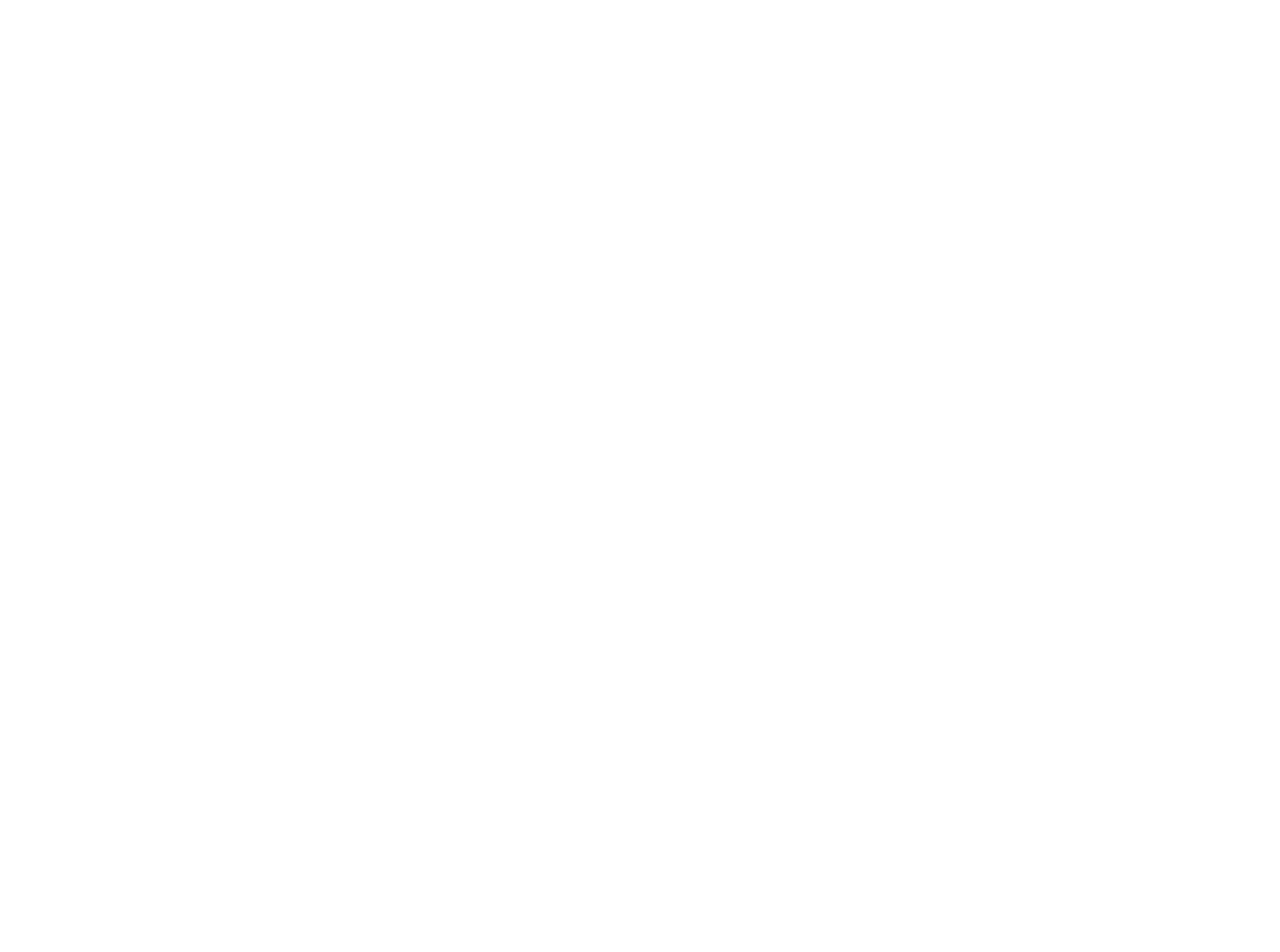
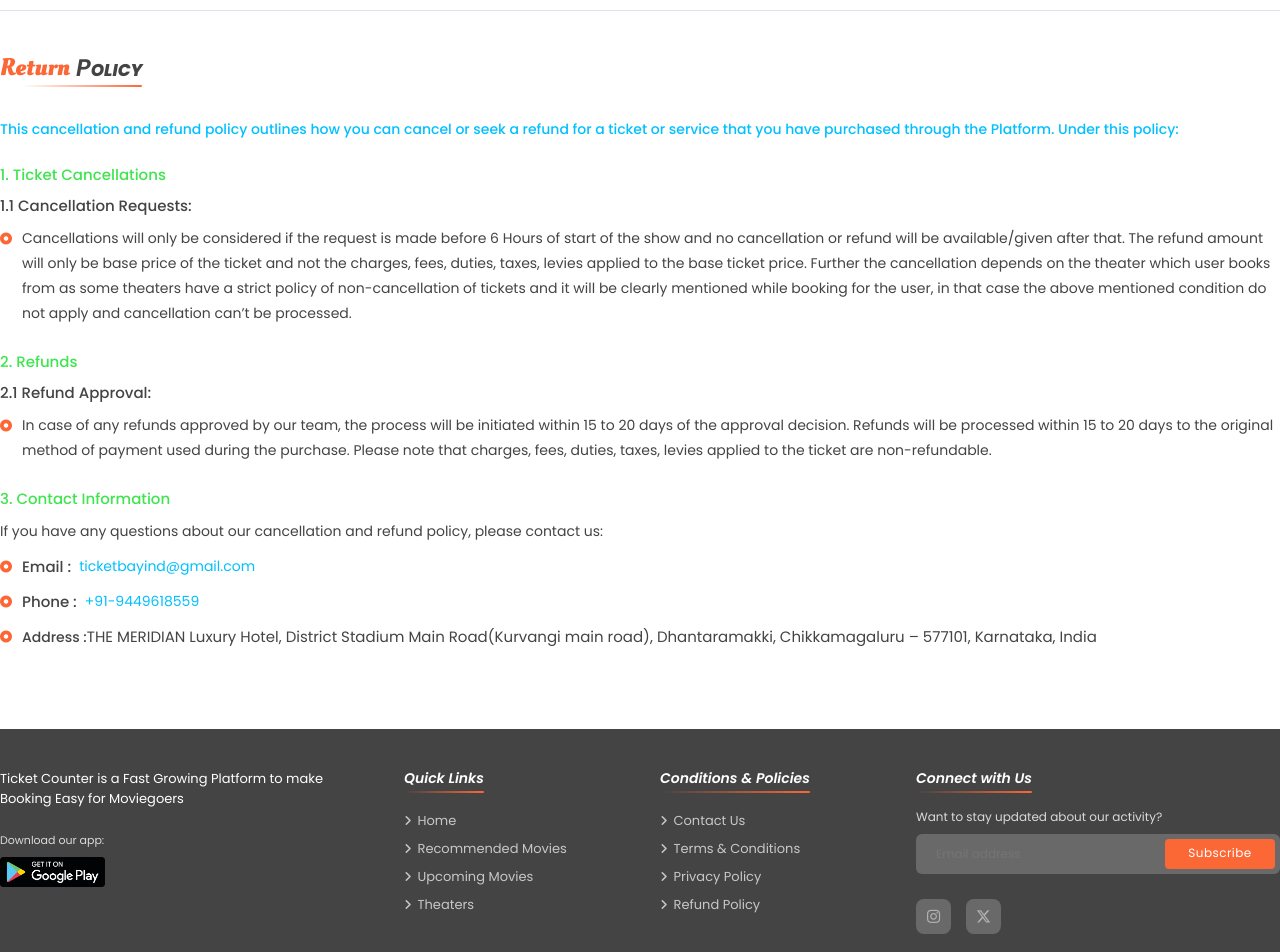
Before and after one commit to Prince8311/ticketbay-user, a React (Create React App) app: page /refund-policy in a window 1280 px wide. Before the commit this address had no page. Shown: the part 80-1032 px from the top of the page. Before the commit the page ends 800 px from the top, so only its background shows below. Built offline with nearby package versions, Linux system fonts and the light colour scheme; a web font is replaced by a local one.

Commit message:
style: new designs

```diff
--- a/src/Components/Footer.jsx
+++ b/src/Components/Footer.jsx
@@ -65,7 +65,7 @@
                                     </Link>
                                 </li>
                                 <li>
-                                    <Link to="/return-policy">
+                                    <Link to="/refund-policy">
                                         <i className="fa-solid fa-angle-right"></i>
                                         <span>Refund Policy</span>
                                     </Link>
--- a/src/Pages/PrivacyPolicy.jsx
+++ b/src/Pages/PrivacyPolicy.jsx
@@ -6,7 +6,7 @@
             <PrivacyPolicyPageWrapper>
                 <div className="page_content">
                     <div className="page_head">
-                        <h3>Privacy & <span><b>P</b>olicies</span></h3>
+                        <h3>Privacy <span><b>P</b>olicy</span></h3>
                     </div>
                     <div className="page_items">
                         <li>
--- a/src/Pages/ReturnPolicy.jsx
+++ b/src/Pages/RefundPolicy.jsx
@@ -1,12 +1,12 @@
-import { ReturnPolicyPageWrapper } from "../Styles/ConditionsPolicyStyle";
+import { RefundPolicyPageWrapper } from "../Styles/ConditionsPolicyStyle";
 
-const ReturnPolicyPage = () => {
+const RefundPolicyPage = () => {
     return (
         <>
-            <ReturnPolicyPageWrapper>
+            <RefundPolicyPageWrapper>
                 <div className="page_content">
                     <div className="page_head">
-                        <h3>Return & <span><b>P</b>olicies</span></h3>
+                        <h3>Return <span><b>P</b>olicy</span></h3>
                     </div>
                     <div className="page_items">
                         <li>
@@ -47,9 +47,9 @@
                         </li>
                     </div>
                 </div>
-            </ReturnPolicyPageWrapper>
+            </RefundPolicyPageWrapper>
         </>
     )
 }
 
-export default ReturnPolicyPage;
+export default RefundPolicyPage;
--- a/src/Routers/Router.jsx
+++ b/src/Routers/Router.jsx
@@ -10,7 +10,7 @@
 import ContactUsPage from "../Pages/Contact";
 import TermsConditionsPage from "../Pages/TermsConditions";
 import PrivacyPolicyPage from "../Pages/PrivacyPolicy";
-import ReturnPolicyPage from "../Pages/ReturnPolicy";
+import RefundPolicyPage from "../Pages/RefundPolicy";
 
 const Routers = () => {
     return (
@@ -27,7 +27,7 @@
                         <Route path="contact-us" element={<ContactUsPage />} />
                         <Route path="terms-and-conditions" element={<TermsConditionsPage />} />
                         <Route path="privacy-policy" element={<PrivacyPolicyPage />} />
-                        <Route path="return-policy" element={<ReturnPolicyPage />} />
+                        <Route path="refund-policy" element={<RefundPolicyPage />} />
                     </Route>
                 </Routes>
             </BrowserRouter>
--- a/src/Styles/ConditionsPolicyStyle.jsx
+++ b/src/Styles/ConditionsPolicyStyle.jsx
@@ -196,7 +196,7 @@
     }
 `;
 
-export const ReturnPolicyPageWrapper = styled('div')`
+export const RefundPolicyPageWrapper = styled('div')`
     position: relative;
     width: 100%;
     padding: 40px 0;
```
